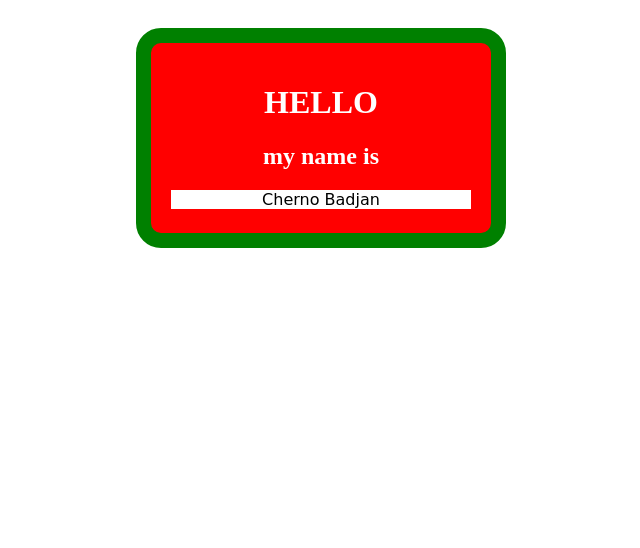
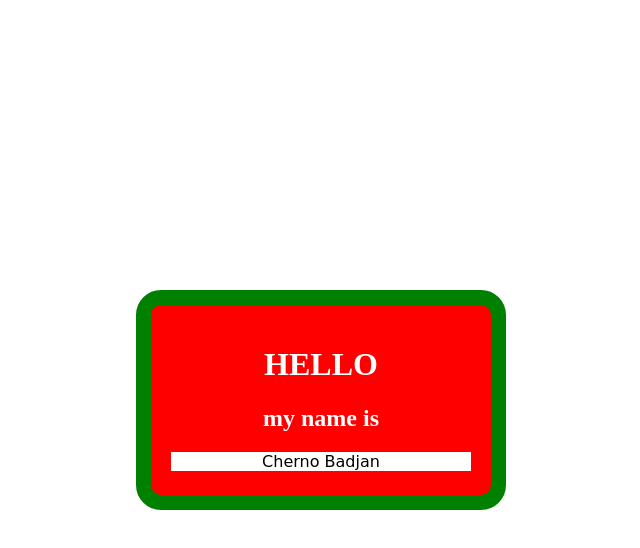
Before and after one commit to Cherno-Badjan/lab-02a-name-tag, a plain HTML site: page index.html in a window 1280 px wide. Shown: the whole page, without its empty margins (319-959 px from the left). Drawn offline with Linux system fonts and the light colour scheme.

Commit message:
added height to html section

```diff
--- a/style.css
+++ b/style.css
@@ -1,4 +1,5 @@
 html {
+    height: 100%;
     display: flex;
     justify-content: center;
     align-items: center;
@@ -12,7 +13,7 @@ html {
     margin: 20px;
     background-color: red;
     color: white;
-    border-radius: 25px;;
+    border-radius: 25px;
     height: 150px;
 
 }
```
